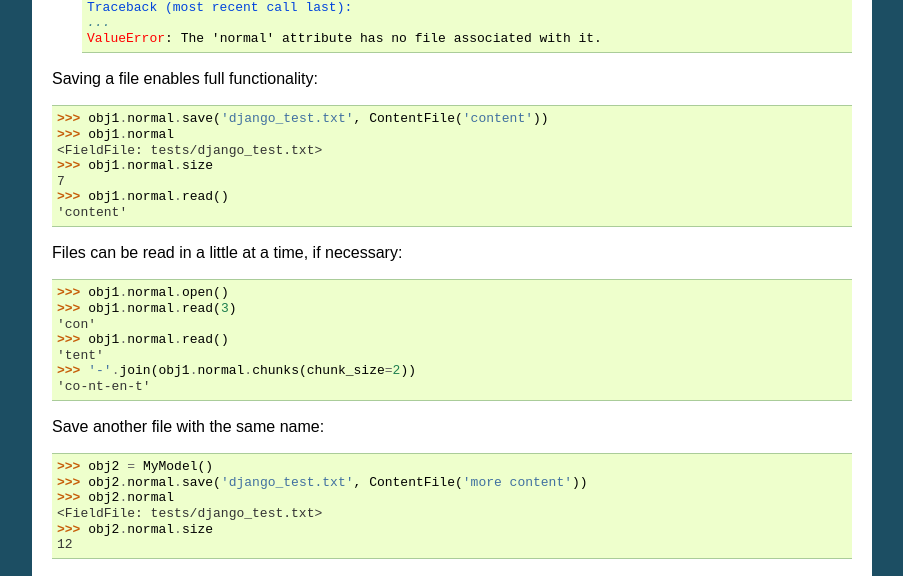
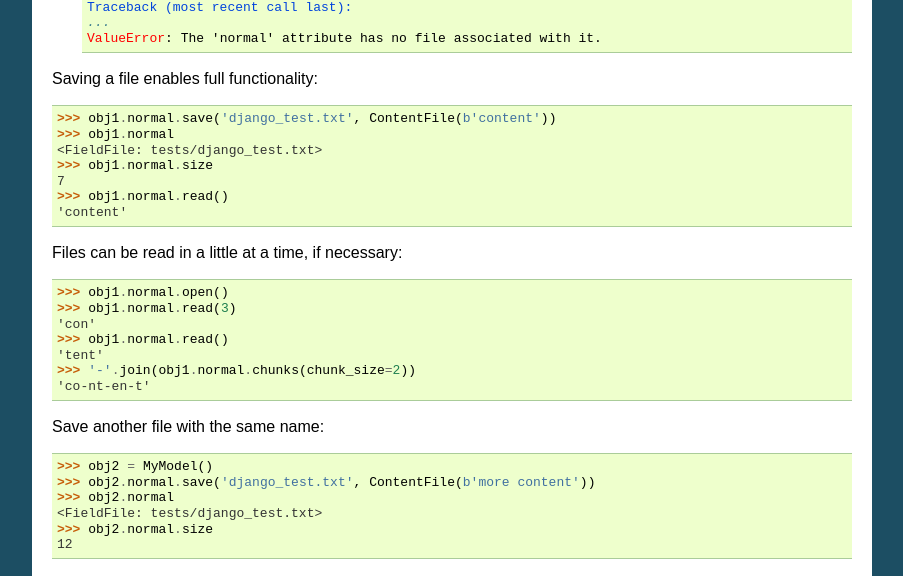
Before and after one commit to jschneier/django-storages, a Sphinx documentation site: the page built from docs/backends/amazon-S3.rst, in a window 1280 px wide and 900 px high, scrolled down 4631 px. Shown: the part 149-725 px from the top of the window, without its empty margins (198-1101 px from the left). Built offline with Sphinx 7.4.7, drawn with Linux system fonts in a browser that asks for light colours.

Commit message:
Make the examples Python 3 compatible

```diff
--- a/docs/backends/amazon-S3.rst
+++ b/docs/backends/amazon-S3.rst
@@ -273,7 +273,7 @@ An object without a file has limited functionality::
 
 Saving a file enables full functionality::
 
-    >>> obj1.normal.save('django_test.txt', ContentFile('content'))
+    >>> obj1.normal.save('django_test.txt', ContentFile(b'content'))
     >>> obj1.normal
     <FieldFile: tests/django_test.txt>
     >>> obj1.normal.size
@@ -294,7 +294,7 @@ Files can be read in a little at a time, if necessary::
 Save another file with the same name::
 
     >>> obj2 = MyModel()
-    >>> obj2.normal.save('django_test.txt', ContentFile('more content'))
+    >>> obj2.normal.save('django_test.txt', ContentFile(b'more content'))
     >>> obj2.normal
     <FieldFile: tests/django_test.txt>
     >>> obj2.normal.size
```
